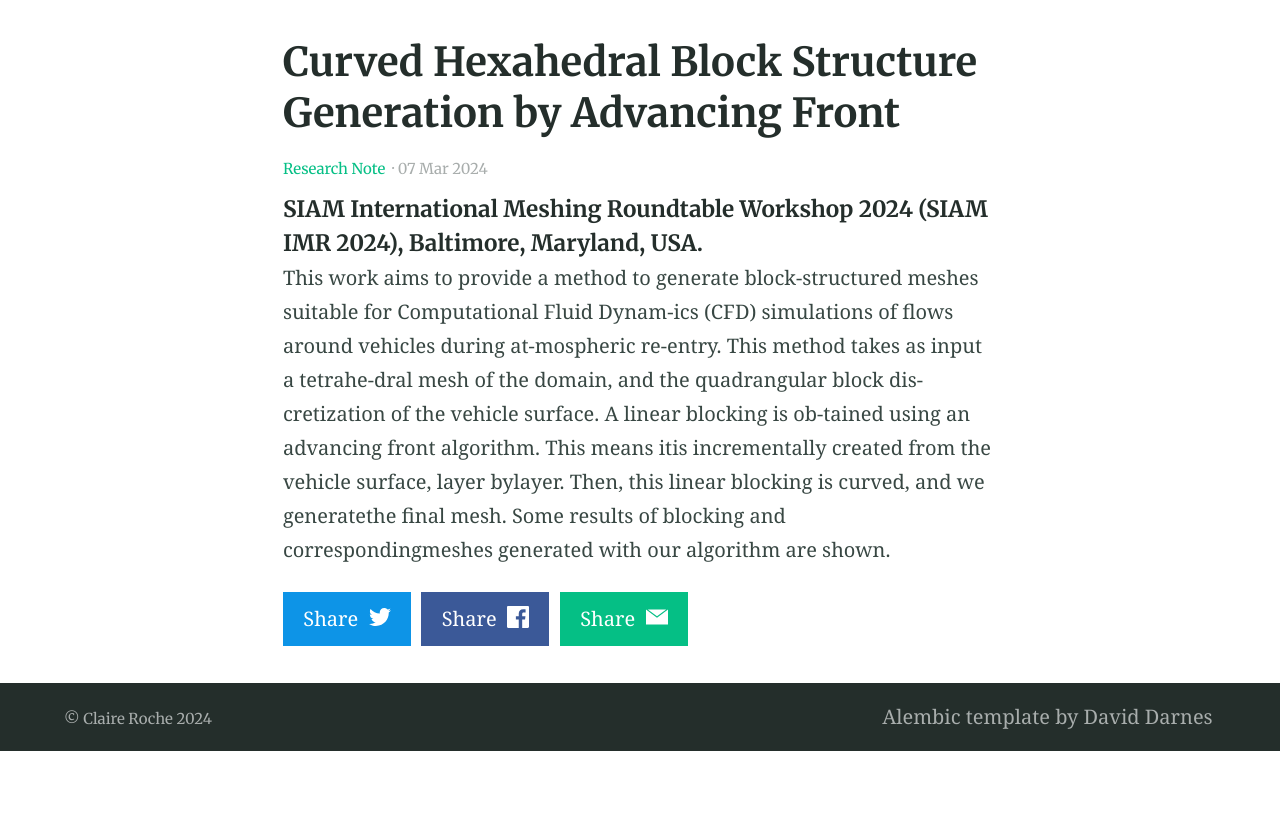
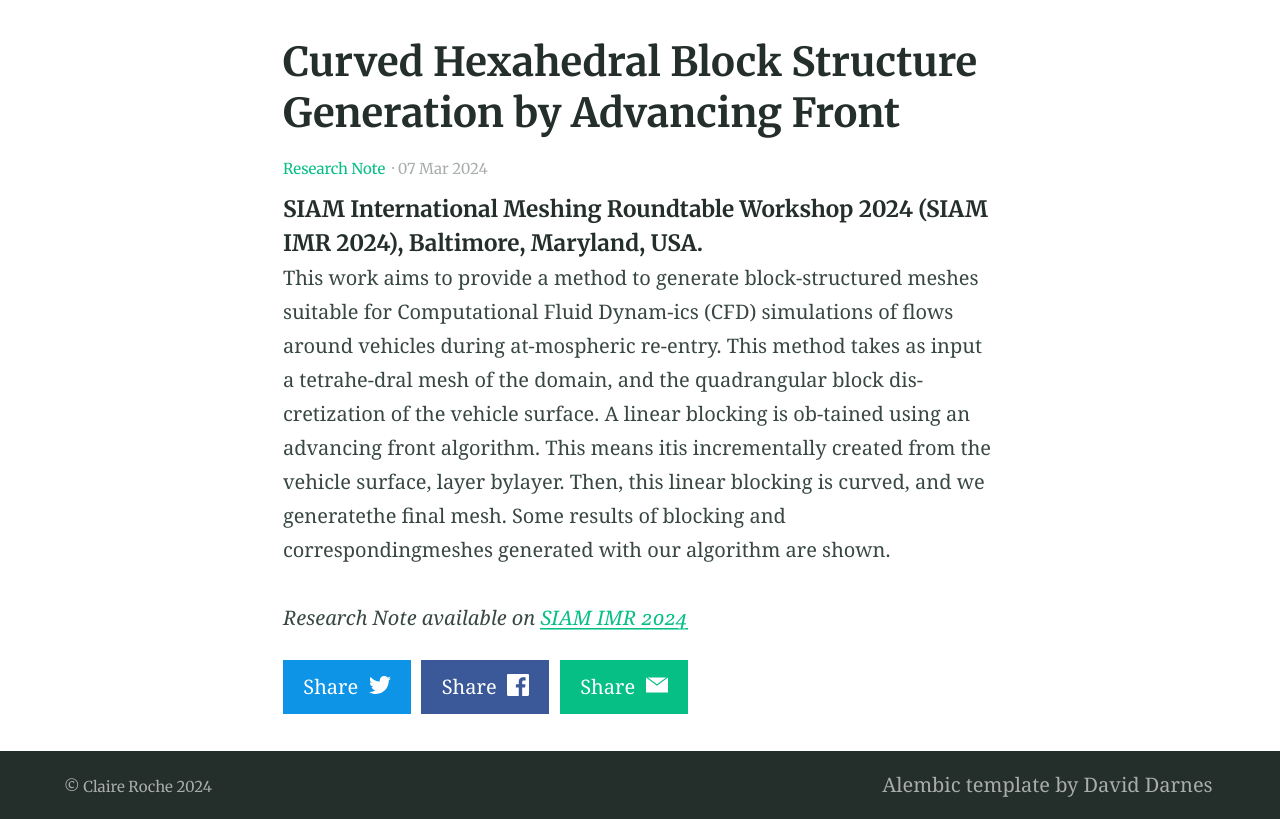
Before and after one commit to claireroche/claireroche.github.io, a Jekyll site: the page built from _posts/2024-03-07-research-note-imr.md, in a window 1280 px wide. Shown: the part 424-1243 px from the top of the page. Built offline with Jekyll 4.4.1, drawn with Linux system fonts in a browser that asks for light colours; a style sheet for code colours, icons or effects is not loaded; before the commit the page ends 1175 px from its top, so only the background shows below that.

Commit message:
add paper and research note

```diff
--- a/_posts/2024-03-07-research-note-imr.md
+++ b/_posts/2024-03-07-research-note-imr.md
@@ -10,3 +10,5 @@ feature_image: "https://raw.githubusercontent.com/claireroche/claireroche.github
 This  work  aims  to  provide  a  method  to  generate  block-structured meshes suitable for Computational Fluid Dynam-ics  (CFD)  simulations  of  flows  around  vehicles  during  at-mospheric re-entry.  This method takes as input a tetrahe-dral mesh of the domain,  and the quadrangular block dis-cretization  of  the  vehicle  surface.   A  linear  blocking  is  ob-tained  using  an  advancing  front  algorithm.   This  means  itis  incrementally  created  from  the  vehicle  surface,  layer  bylayer.  Then, this linear blocking is curved, and we generatethe final mesh.  Some results of blocking and correspondingmeshes generated with our algorithm are shown.
 
 <!-- more -->
+
+_Research Note available on [SIAM IMR 2024](https://internationalmeshingroundtable.com/assets/research-notes/imr32/2010.pdf)_
```
